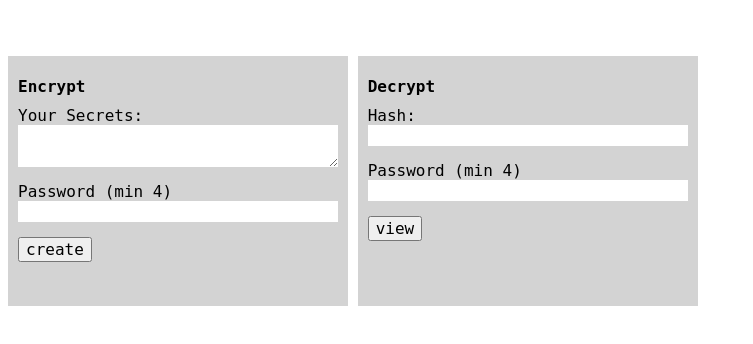
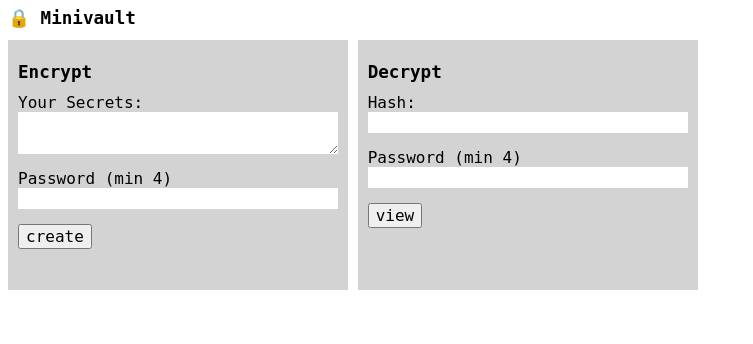
Before and after one commit to hankpillow/minivault, a plain HTML site: page index.html in a window 1280 px wide. Shown: the whole page, without its empty margins (0-753 px from the left). Drawn offline with Linux system fonts and the light colour scheme.

Commit message:
project name

```diff
--- a/index.html
+++ b/index.html
@@ -1,7 +1,7 @@
 <html>
 	<head>
 		<meta charset="utf-8">
-		<title>minivault</title>
+		<title>Minivault</title>
 		<script>
 			const mode = 'AES-GCM';
 			const length = 256;
@@ -72,9 +72,13 @@
 			min-height:230px;
 			margin:0;
 			padding:10px;
-			margin-top:3em;
 		}
-		textarea, input[type=text], input[type=password]{
+		h1{
+			font-size:1.1em
+		}
+		textarea,
+		input[type=text],
+		input[type=password]{
 			border:0;
 			display:block;
 			width:100%;
@@ -96,6 +100,7 @@
 		</style>
 	</head>
 	<body>
+		<h1>🔒 Minivault</h1>
 		<form action="create" method="get">
 			<h1>Encrypt</h1>
 			<label>Your Secrets:<br>
@@ -143,7 +148,6 @@
 						iv: fromHexaToUint8Array(parts[0]),
 						cipherText: fromHexaToUint8Array(parts[1]),
 					}
-					console.dir(encripted)
 					const decrypted = await decrypt(encripted, password, mode, length);
 					form.querySelector("[name=secret]").textContent = decrypted
 				} catch (e) {
```
